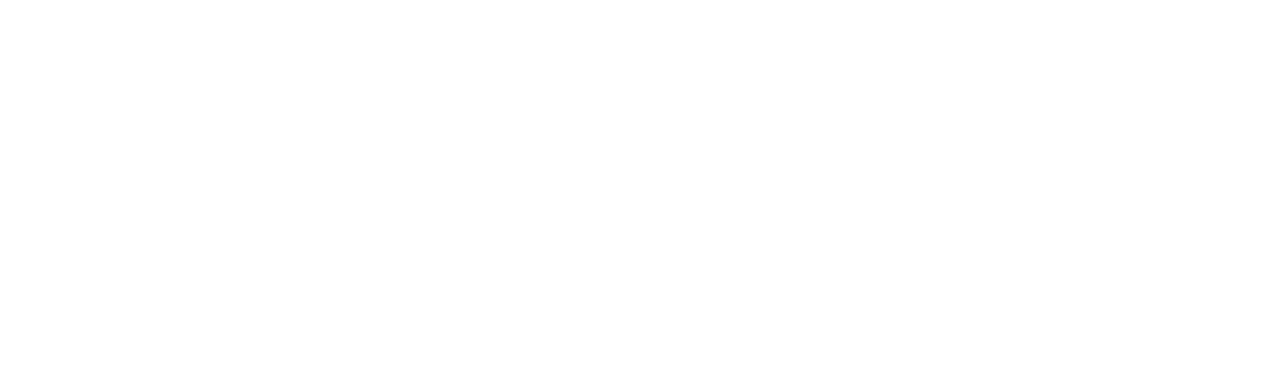
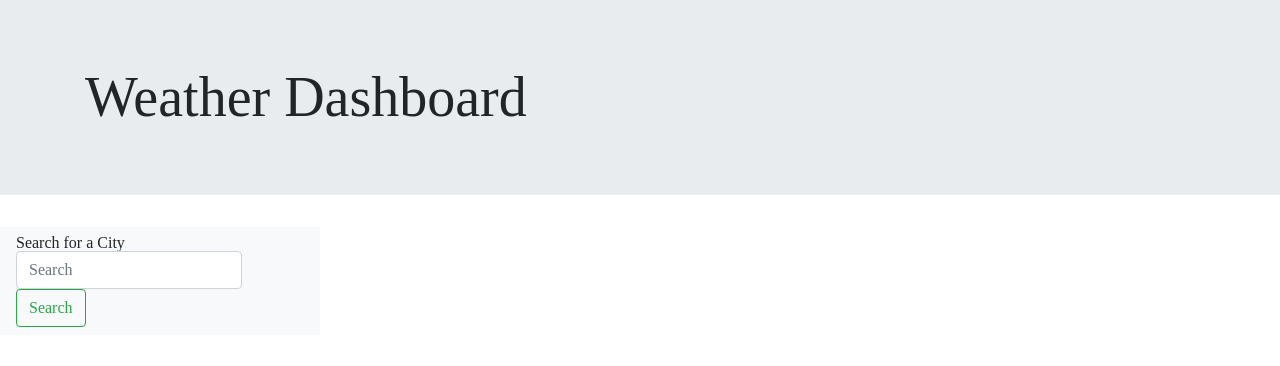
Before and after one commit to mknauss97/Weather_Dashboard, a plain HTML site: page index.html in a window 1280 px wide. Drawn offline with nearby package versions, Linux system fonts and the light colour scheme.

Commit message:
added to html and added a reset

```diff
--- /dev/null
+++ b/assets/css/reset.css
@@ -0,0 +1,48 @@
+/* http://meyerweb.com/eric/tools/css/reset/
+   v2.0 | 20110126
+   License: none (public domain)
+*/
+
+html, body, div, span, applet, object, iframe,
+h1, h2, h3, h4, h5, h6, p, blockquote, pre,
+a, abbr, acronym, address, big, cite, code,
+del, dfn, em, img, ins, kbd, q, s, samp,
+small, strike, strong, sub, sup, tt, var,
+b, u, i, center,
+dl, dt, dd, ol, ul, li,
+fieldset, form, label, legend,
+table, caption, tbody, tfoot, thead, tr, th, td,
+article, aside, canvas, details, embed,
+figure, figcaption, footer, header, hgroup,
+menu, nav, output, ruby, section, summary,
+time, mark, audio, video {
+	margin: 0;
+	padding: 0;
+	border: 0;
+	font-size: 100%;
+	font: inherit;
+	vertical-align: baseline;
+}
+/* HTML5 display-role reset for older browsers */
+article, aside, details, figcaption, figure,
+footer, header, hgroup, menu, nav, section {
+	display: block;
+}
+body {
+	line-height: 1;
+}
+ol, ul {
+	list-style: none;
+}
+blockquote, q {
+	quotes: none;
+}
+blockquote:before, blockquote:after,
+q:before, q:after {
+	content: '';
+	content: none;
+}
+table {
+	border-collapse: collapse;
+	border-spacing: 0;
+}
--- a/index.html
+++ b/index.html
@@ -1,12 +1,40 @@
 <!DOCTYPE html>
 <html lang="en">
+
 <head>
     <meta charset="UTF-8">
     <meta http-equiv="X-UA-Compatible" content="IE=edge">
     <meta name="viewport" content="width=device-width, initial-scale=1.0">
+    <link rel="stylesheet" href="https://stackpath.bootstrapcdn.com/bootstrap/4.3.1/css/bootstrap.min.css" />
+    <link rel="stylesheet" href="assets/css/reset.css">
+    <link rel="stylesheet" href="assets/css/style.css">
     <title>Weather Dashboard</title>
 </head>
+
 <body>
+    <div class="jumbotron jumbotron-fluid">
+        <div class="container">
+            <h1 class="display-4">Weather Dashboard</h1>
+        </div>
+    </div>
+    <div class="w3-sidebar w3-light-grey w3-bar-block" style="width:25%">
+        <nav class="navbar navbar-light bg-light">
+            <h1>Search for a City</h1>
+            <form class="form-inline">
+                <input class="form-control mr-sm-2" type="search" placeholder="Search" aria-label="Search">
+                <button class="btn btn-outline-success my-2 my-sm-0" type="submit">Search</button>
+            </form>
+        </nav>
+    </div>
+    <section class="rightSide col">
+        <div class="current" id="currentWeather">
+        </div>
+        <div class="5DayForecast" id="fiveDay">
+        </div>
+    </section>
+    <script src="https://cdnjs.cloudflare.com/ajax/libs/jquery/3.2.1/jquery.min.js"></script>
+    <script src="https://cdnjs.cloudflare.com/ajax/libs/moment.js/2.24.0/moment.min.js"></script>
+    <script src="assets/js/script.js"></script>
+</body>
 
-</body>
 </html>
```
